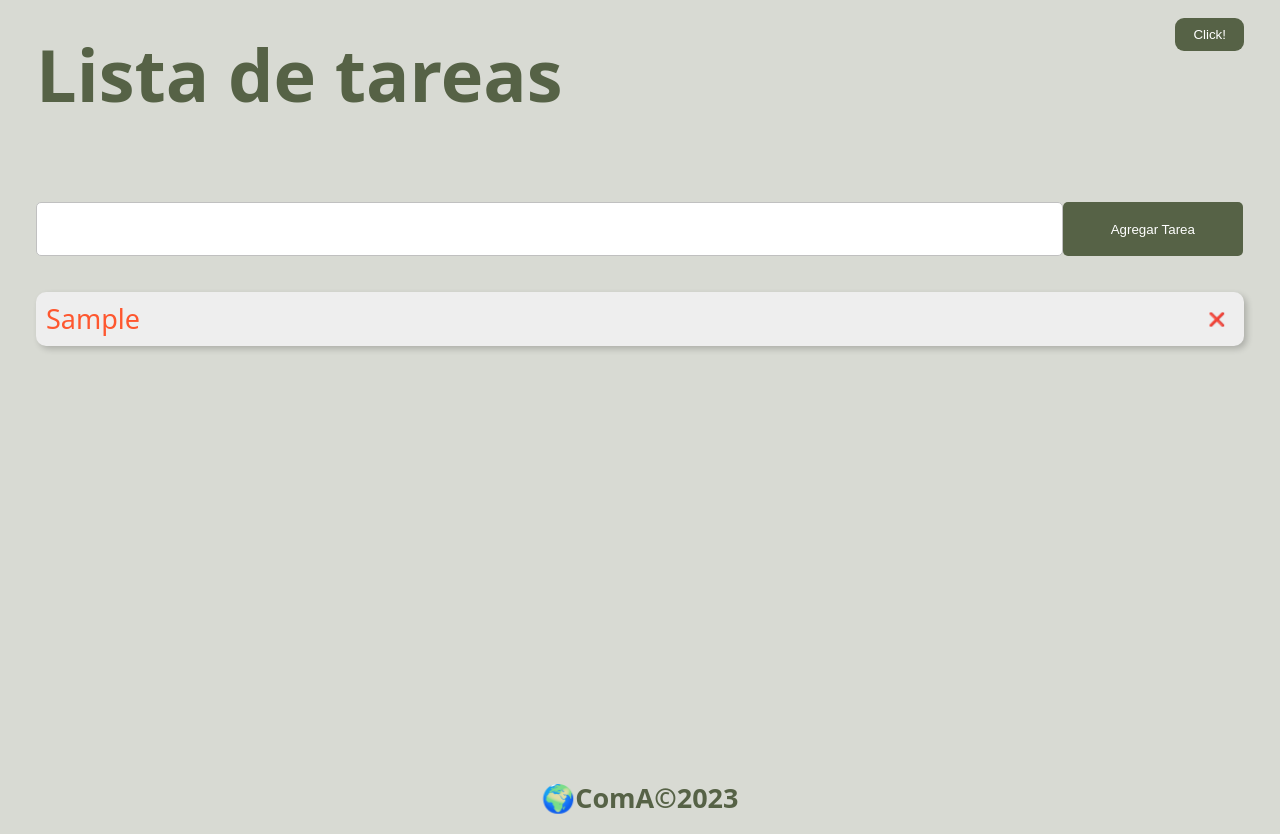
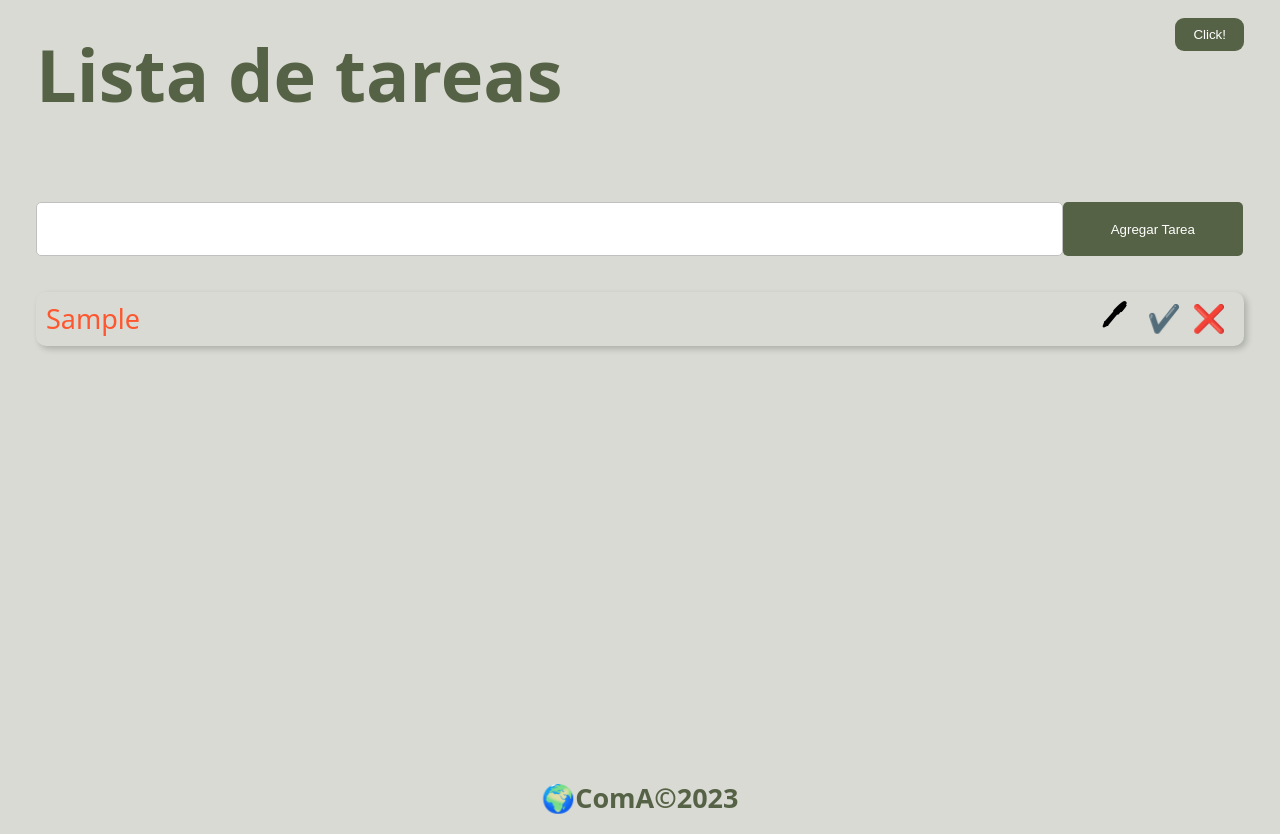
Before and after one commit to gbdadx/reactUTNargprogProyecto, a React (Vite) app: page / in a window 1280 px wide. Both pictures are taken after typing "Sample" into the empty fields and a click on the button "Agregar Tarea". Built offline with nearby package versions, Linux system fonts and the light colour scheme.

Commit message:
added verify and edit buttons to li

```diff
--- a/src/App.css
+++ b/src/App.css
@@ -60,7 +60,7 @@ input:hover {
   box-shadow: 0 0 5px gray;
 }
 
-button {
+.addButton {
   background-color:#566246;
   color: white;
   border: none;
@@ -68,11 +68,11 @@ button {
   padding: 5px 10px;
   cursor: pointer;
 }
-#addButton{
+.addButton{
 width:10rem;
 }
 
-button:hover {
+.addButton:hover {
   background-color: #566246;
 }
 
@@ -113,11 +113,25 @@ span{
 li:hover {
   box-shadow: rgba(17, 12, 46, 0.15) 0px 48px 100px 0px;
 }
-.remover{
+.remove{
   position:absolute;
   right:0.5rem;
   top:0;
   bottom:0;
+}
+.verify{
+  position:absolute;
+  right:3rem;
+  top:0;
+  bottom:0;
+}
+.edit{
+  position:absolute;
+  right:6rem;
+  top:0;
+  bottom:0;
+  color:#000;
+  font-weight: 600;
 }
 
 footer {
--- a/src/App.jsx
+++ b/src/App.jsx
@@ -12,7 +12,7 @@ const Wrapper = styled.section`
   display: flex;
   flex-direction: column;
   width: 100%;
-  min-height:70vh;
+  min-height: 70vh;
   margin: 2rem;
 `;
 
@@ -20,6 +20,7 @@ const App = () => {
   const [taskInput, setTaskInput] = useState("");
   const [taskList, setTaskList] = useState([]);
   const [idCounter, setIdCounter] = useState(1);
+  const [editingTask, setEditingTask] = useState(null);
 
   // Cargar tareas desde localStorage al montar el componente
   useEffect(() => {
@@ -51,7 +52,24 @@ const App = () => {
     setTaskList(updatedTaskList);
     setIdCounter(idCounter + 1);
   };
+ /****** funciones de editar y verificar, con ayuda de san chatgpt*/
+ const editTask = (index) => {
+  const taskToEdit = taskList[index];
+  const editedTaskName = window.prompt("Editar tarea", taskToEdit.name);
 
+  if (editedTaskName !== null) {
+    const updatedTaskList = taskList.map((task, i) =>
+      i === index ? { ...task, name: editedTaskName } : task
+    );
+    setTaskList(updatedTaskList);
+  }
+};
+const verifyTask = (index) => {
+  const updatedTaskList = taskList.map((task, i) =>
+    i === index ? { ...task, completed: !task.completed } : task
+  );
+  setTaskList(updatedTaskList);
+};
   return (
     <>
       <Header />
@@ -60,7 +78,12 @@ const App = () => {
           addTask={addTask}
           taskInput={{ value: taskInput, onChange: setTaskInput }}
         />
-        <TaskList tasks={taskList} removeTask={removeTask} />
+         <TaskList
+          tasks={taskList}
+          removeTask={removeTask}
+          editTask={editTask}
+          verifyTask={verifyTask}
+        />
       </Wrapper>
       <Footer />
     </>
--- a/src/components/Header.jsx
+++ b/src/components/Header.jsx
@@ -21,7 +21,7 @@ export default function Header() {
   return (
     <header>
      <h1>Lista de tareas</h1>
-      <button className="cambiaColor" onClick={cambiarC}>
+      <button className="addButton cambiaColor" onClick={cambiarC}>
         Click!
       </button>
     </header>
--- a/src/components/TaskForm.jsx
+++ b/src/components/TaskForm.jsx
@@ -14,7 +14,7 @@ const TaskForm = ({ addTask, taskInput }) => {
           value={taskInput.value}
           onChange={handleInputChange}
         />
-        <button id="addButton" onClick={addTask}>
+        <button className="addButton" onClick={addTask}>
           Agregar Tarea
         </button>
       </fieldset>
--- a/src/components/TaskItem.css
+++ b/src/components/TaskItem.css
@@ -1,5 +1,8 @@
 /*TaskItem.css*/
 
-.remover{
+.remove, .verify, .edit{
     background-color: transparent;
+    font-size: 1.5rem;
+    margin-right: 0.5rem;
+    border:none;
 }
--- a/src/components/TaskItem.jsx
+++ b/src/components/TaskItem.jsx
@@ -1,16 +1,25 @@
 //TaskItem
-import './TaskItem.css'
+import './TaskItem.css';
 
-const TaskItem = ({ task, index, removeTask }) => {
-
-
+const TaskItem = ({ task, index, removeTask, verifyTask,  editTask}) => {
+  const taskItemStyle = {
+    textDecoration: task.completed ? 'line-through' : 'none',
+    backgroundColor: task.completed ? '#eee' : 'transparent',
+  };
   return (
-    <li width="100%">
-      <span id="tarea">
-      {task.name}</span>
-      <span id="borrar">
-        <button className='remover' onClick={() => removeTask(index)}>❌</button>
-      </span>
+    <li className="task-item" style={taskItemStyle}>
+      <div className="task-name">{task.name}</div>
+      <div className="task-actions">
+        <button className="edit" onClick={() => editTask(index)}>
+          🖊
+        </button>
+        <button className="remove" onClick={() => removeTask(index)}>
+          ❌
+        </button>
+        <button className="verify" onClick={() => verifyTask(index)}>
+          ✔️
+        </button>
+      </div>
     </li>
   );
 };
--- a/src/components/TaskList.jsx
+++ b/src/components/TaskList.jsx
@@ -2,11 +2,8 @@
 import TaskItem from './TaskItem';
 
 
-
-const TaskList = ({ tasks, removeTask}) => {
-
+const TaskList = ({ tasks, removeTask, editTask, verifyTask }) => {
   return (
-
     <ul>
       {tasks.map((task, index) => (
         <TaskItem
@@ -14,6 +11,8 @@ const TaskList = ({ tasks, removeTask}) => {
           task={task}
           index={index}
           removeTask={removeTask}
+          editTask={editTask}
+          verifyTask={verifyTask}
         />
       ))}
     </ul>
```
